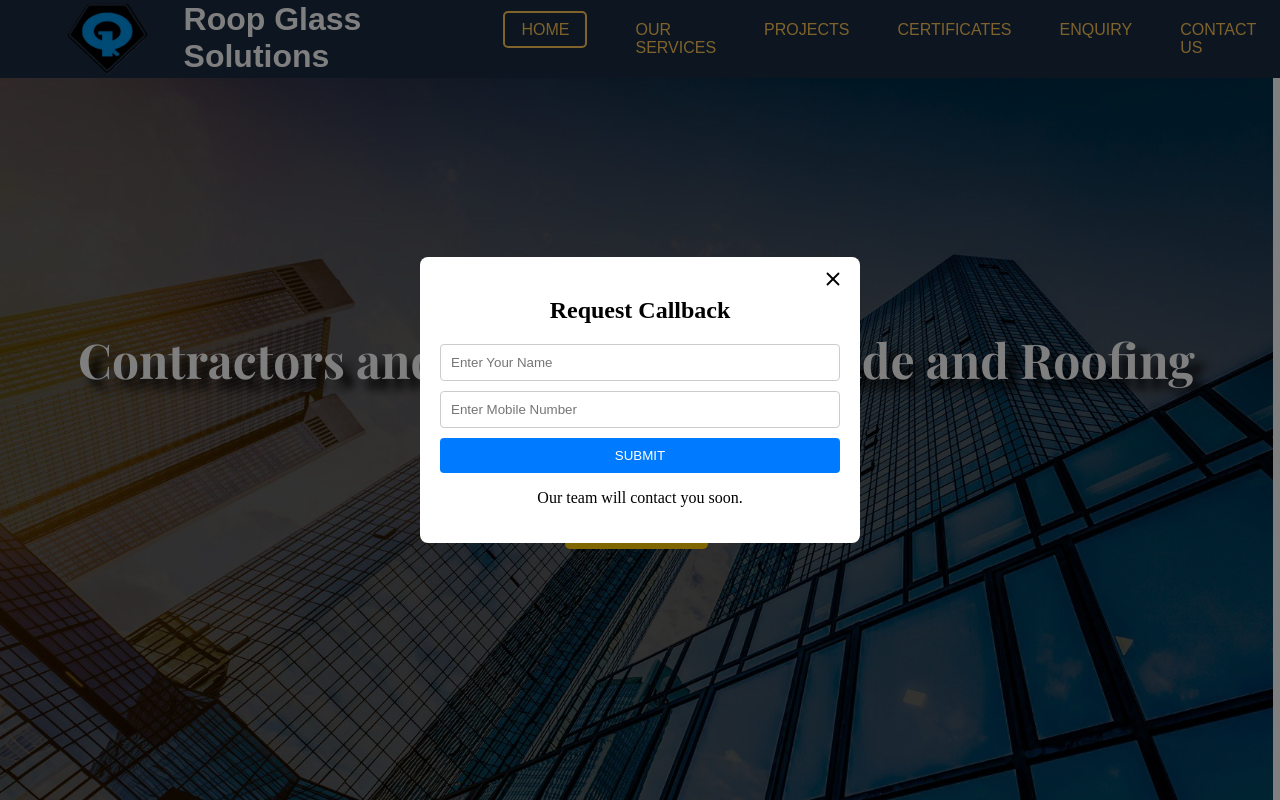
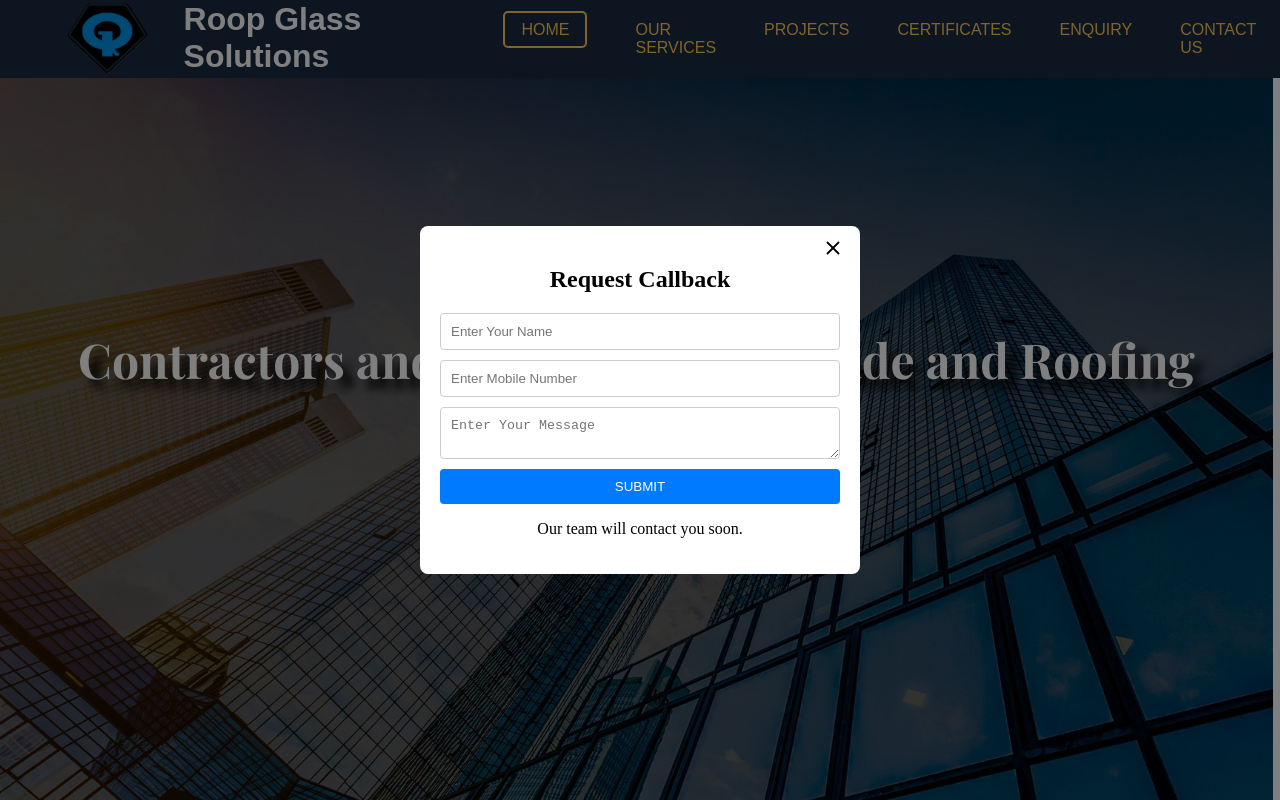
Before and after one commit to AnshulParkar/RGS_Website, a React (Vite) app in the folder ROOP_GLASS/: page / in a window 1280 px wide. Shown: the top 800 px of the page. Built offline with nearby package versions, Linux system fonts and the light colour scheme.

Commit message:
textarea added

```diff
--- a/ROOP_GLASS/src/Components/overlay.css
+++ b/ROOP_GLASS/src/Components/overlay.css
@@ -54,6 +54,14 @@
     border-radius: 4px;
 }
 
+.form textarea {
+    margin-bottom: 10px;
+    padding: 10px;
+    border: 1px solid #ccc;
+    border-radius: 4px;
+}
+
+
 .form button {
     padding: 10px;
     background-color: #007bff;
--- a/ROOP_GLASS/src/Components/overlay.jsx
+++ b/ROOP_GLASS/src/Components/overlay.jsx
@@ -43,6 +43,10 @@ const CallbackOverlay = () => {
                             className="input"
                             required
                         />
+                        <textarea
+                            placeholder="Enter Your Message"
+                            className="input"
+                        ></textarea>
 
                         <button
                             type="submit"
```
